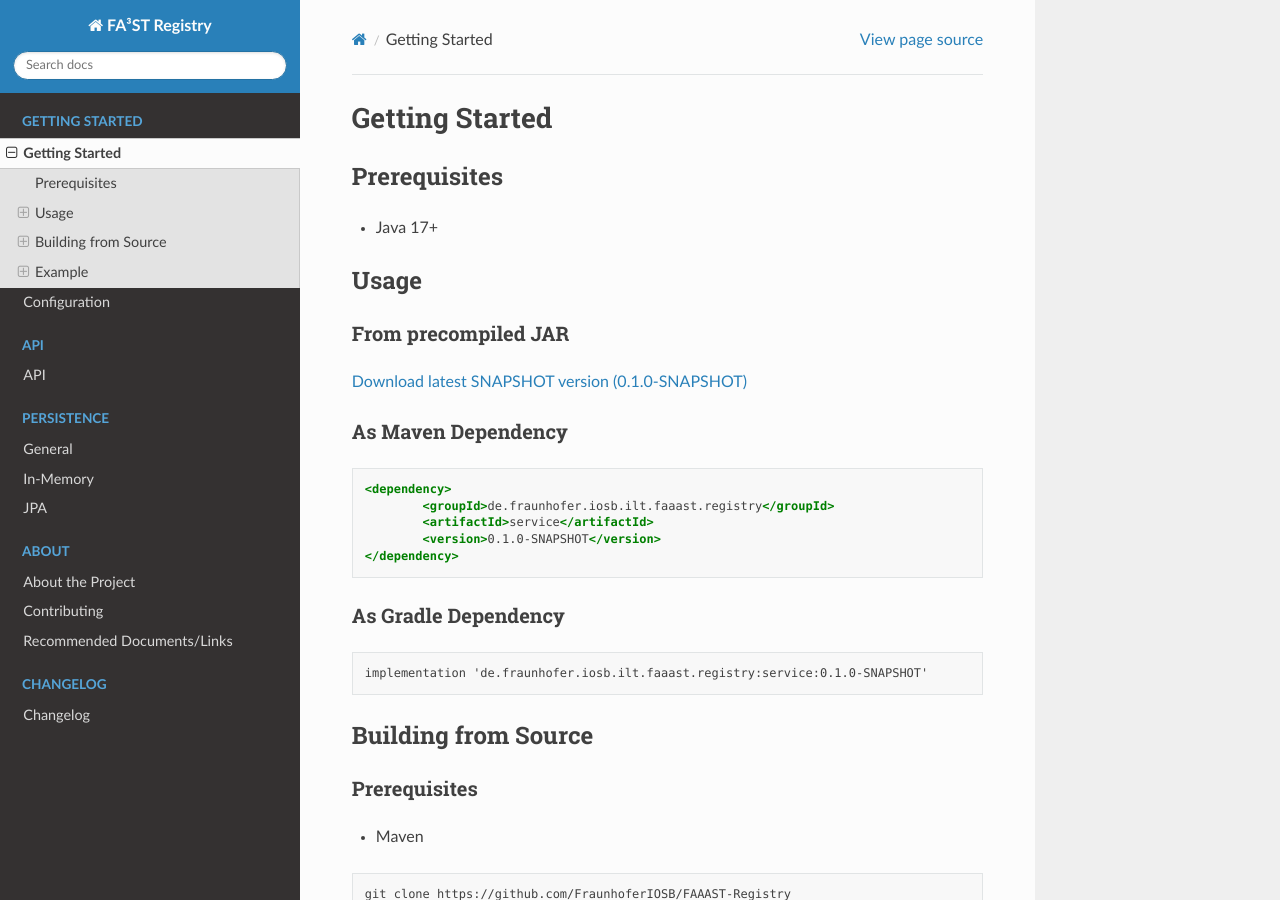
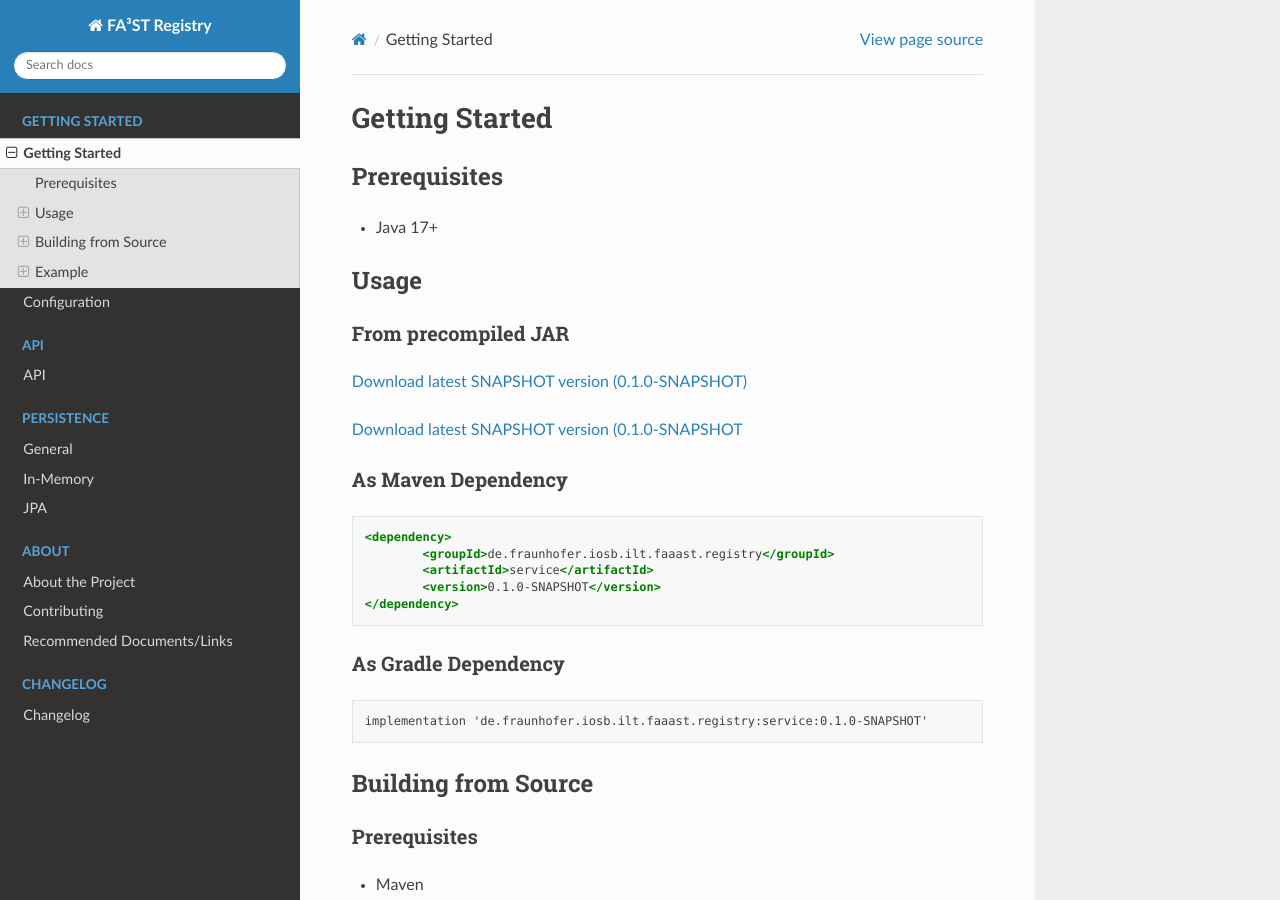
Before and after one commit to FraunhoferIOSB/FAAAST-Registry, a Sphinx documentation site: the page built from docs/source/gettingstarted/gettingstarted.md, in a window 1280 px wide and 900 px high. Built offline with Sphinx 7.4.7 and the Read the Docs theme 2.0.0, drawn with Linux system fonts in a browser that asks for light colours.

Commit message:
try to fix broken download link

```diff
--- a/docs/source/gettingstarted/gettingstarted.md
+++ b/docs/source/gettingstarted/gettingstarted.md
@@ -9,7 +9,9 @@
 ### From precompiled JAR
 
 <!--start:download-snapshot-->
-[Download latest SNAPSHOT version (0.1.0-SNAPSHOT)](<https://oss.sonatype.org/service/local/artifact/maven/redirect?r=snapshots&g=de.fraunhofer.iosb.ilt.faaast.registry&a=service&v=0.1.0-SNAPSHOT>)<!--end:download-snapshot-->
+[Download latest SNAPSHOT version (0.1.0-SNAPSHOT)](https://oss.sonatype.org/service/local/artifact/maven/redirect?r=snapshots&g=de.fraunhofer.iosb.ilt.faaast.registry&a=service&v=0.1.0-SNAPSHOT)<!--end:download-snapshot-->
+
+<a href="https://oss.sonatype.org/service/local/artifact/maven/redirect?r=snapshots&g=de.fraunhofer.iosb.ilt.faaast.registry&a=service&v=0.1.0-SNAPSHOT">Download latest SNAPSHOT version (0.1.0-SNAPSHOT</a>
 
 ### As Maven Dependency
 
```
